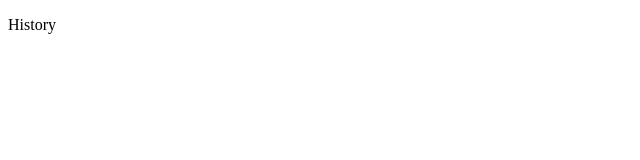
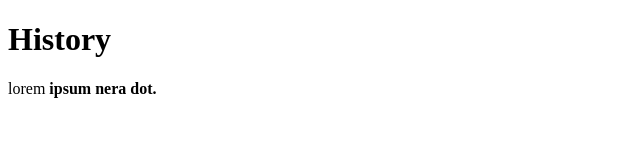
Before and after one commit to kazmonroy/git-learn, a plain HTML site: page history.html in a window 1280 px wide. Shown: the whole page, without its empty margins (0-640 px from the left). Drawn offline with Linux system fonts and the light colour scheme.

Commit message:
Update history.html

```diff
--- a/history.html
+++ b/history.html
@@ -6,7 +6,7 @@
     <title>Document</title>
 </head>
 <body>
-  <p>History</p>
-
+  <h1>History</h1>
+    <p>lorem <b>ipsum<b> nera dot.</p>
 </body>
 </html>
```
